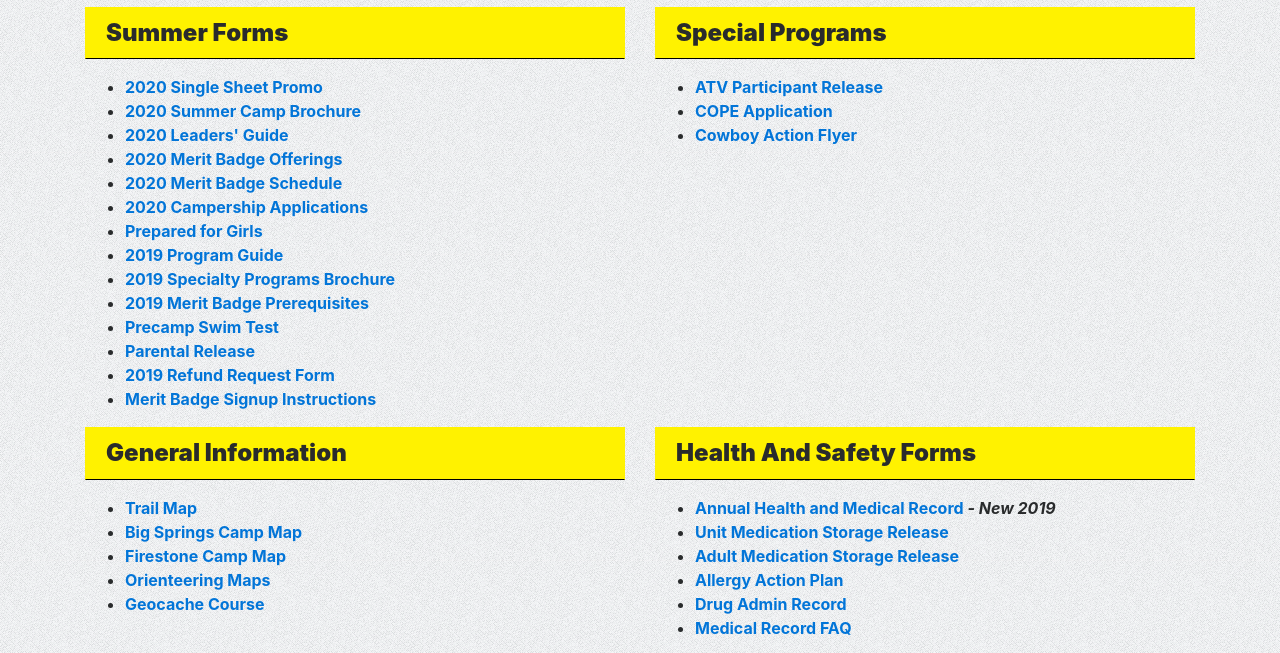
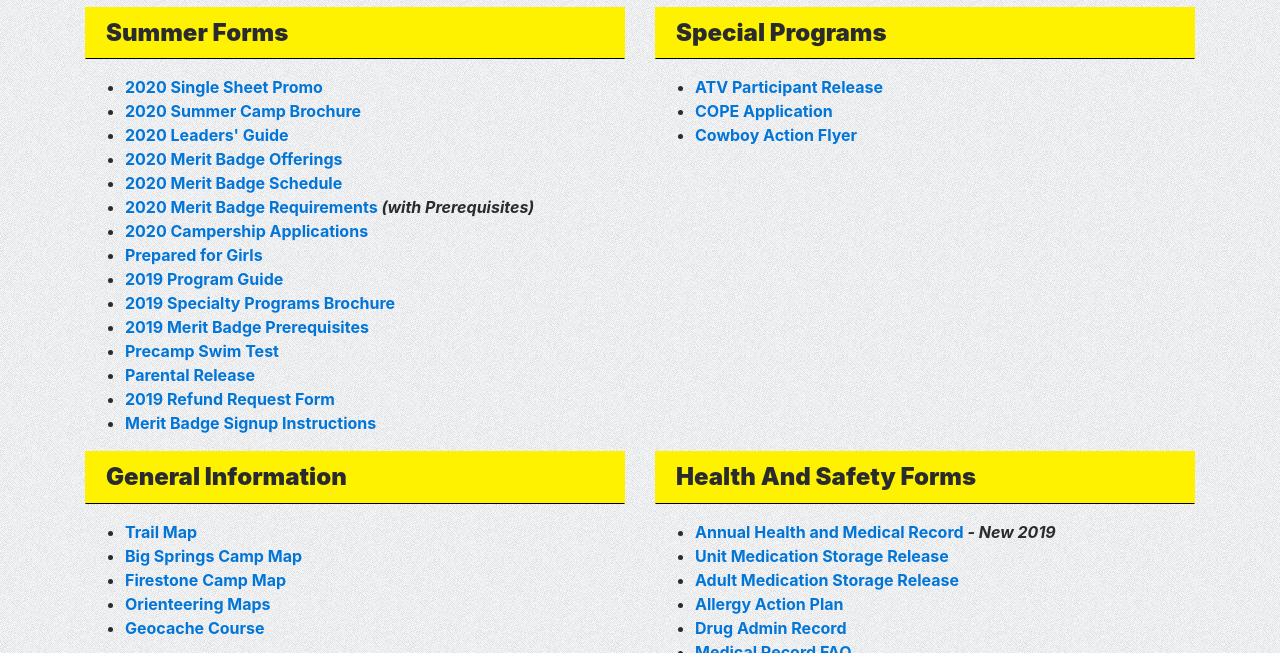
Before and after one commit to col-bsa/ResicaFalls.org, a PHP site: page /important-documents in a window 1280 px wide. Shown: the part 256-909 px from the top of the page. Run offline with PHP 8.4, Linux system fonts and the light colour scheme; some libraries are stand-ins or nearby versions.

Commit message:
Added prereqs and updated merit badge schedule

```diff
--- a/important-documents.php
+++ b/important-documents.php
@@ -38,6 +38,9 @@
 						</li>
 						<li>
 							<a download href="_files\summer\2020-MeritBadge-Schedule.pdf">2020 Merit Badge Schedule</a>
+						</li>
+						<li>
+							<a download href="_files\summer\2020-MeritBadge-Requirements.pdf">2020 Merit Badge Requirements</a> <em>(with Prerequisites)</em>
 						</li>
 						<li>
 							<a href="https://colbsa.org/camperships/" target="_blank">2020 Campership Applications</a>
```
Also changed, not shown: 2 other files.
